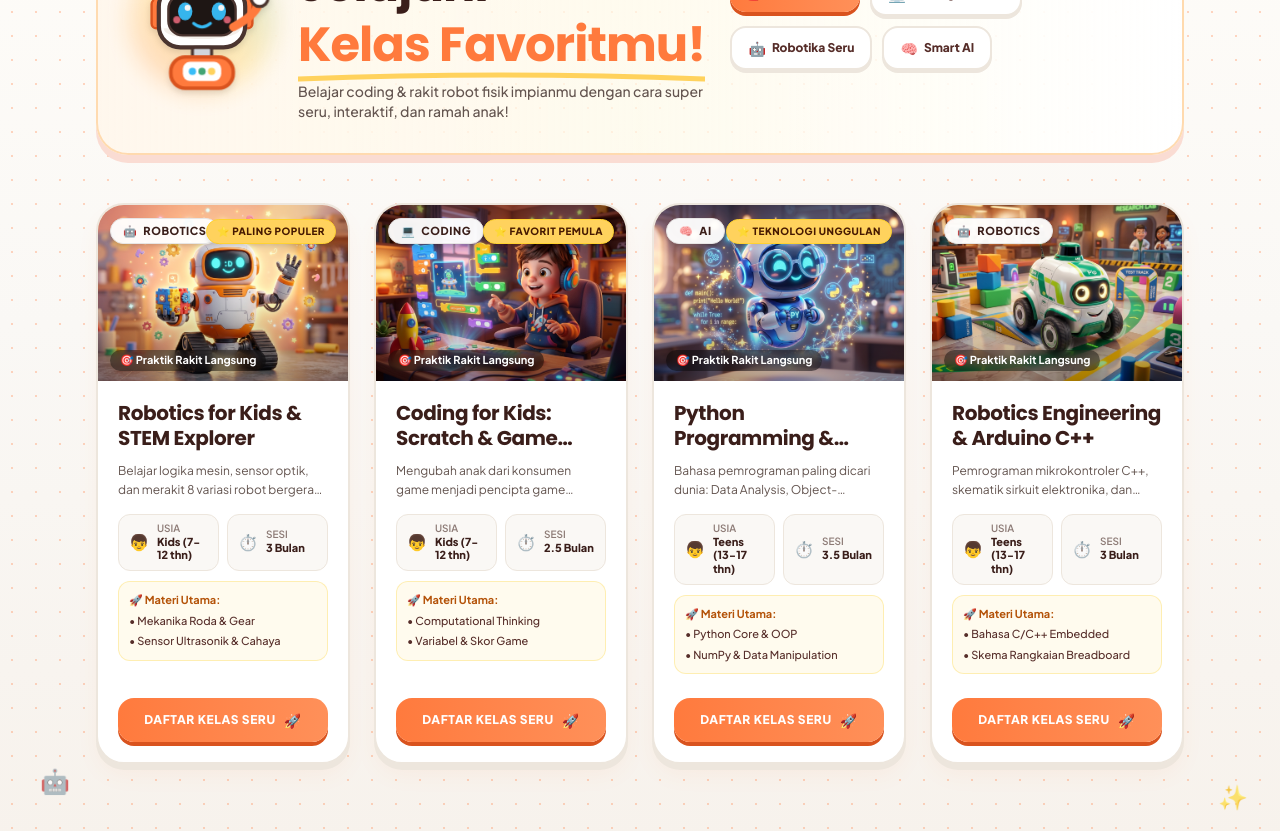
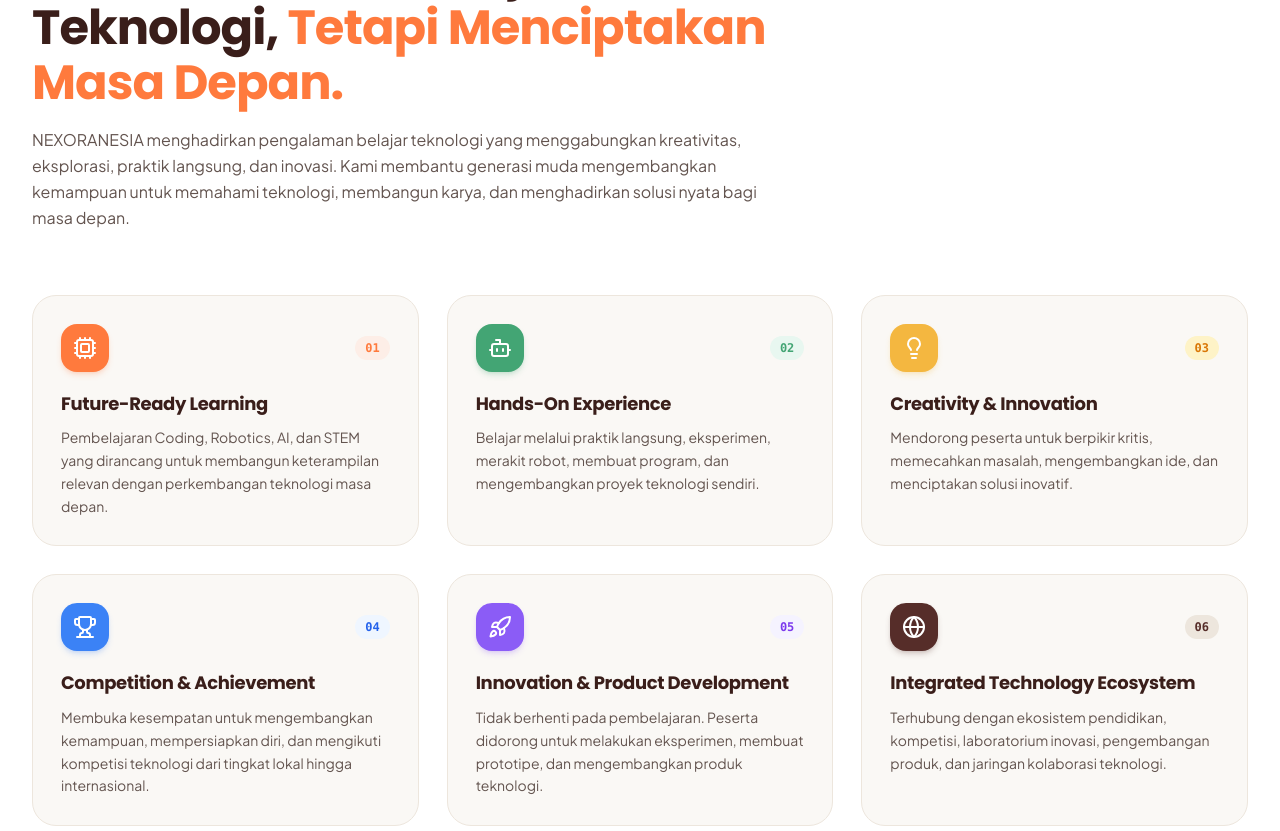
Before and after one commit to nurilasyhuri/nexoranesia, a Next.js app: page / in a window 1280 px wide. Shown: the part 920-1751 px from the top of the page. Built offline with nearby package versions, Linux system fonts and the light colour scheme.

Commit message:
feat: restore Mengapa Memilih Nexoranesia section with clean structure and zero AI slop

```diff
--- a/src/app/page.tsx
+++ b/src/app/page.tsx
@@ -16,6 +16,12 @@ import {
 import {
   ChevronLeft,
   ChevronRight,
+  Cpu,
+  Bot,
+  Lightbulb,
+  Trophy,
+  Rocket,
+  Globe,
 } from 'lucide-react';
 
 const heroSlides = [
@@ -221,7 +227,150 @@ export default function HomePage() {
         </section>
 
         {/* ======================================================== */}
-        {/* 2. JELAJAHI KELAS FAVORITMU (PROGRAMS) - MODEL KARTUN   */}
+        {/* 2. MENGAPA MEMILIH NEXORANESIA? (ABOUT)                  */}
+        {/* ======================================================== */}
+        <section id="about" className="py-16 sm:py-24 bg-white border-y border-[#EDE6DD]">
+          <div className="max-w-7xl mx-auto px-4 sm:px-6 lg:px-8">
+            {/* Header */}
+            <div className="max-w-3xl mb-12 sm:mb-16">
+              <span className="text-xs font-bold text-[#FF7A3D] uppercase tracking-widest px-3.5 py-1 rounded-full bg-[#FDEEE7] border border-[#FADCD3] inline-block mb-3.5">
+                MENGAPA MEMILIH NEXORANESIA
+              </span>
+              <h2 className="text-3xl sm:text-4xl lg:text-5xl font-extrabold text-[#3A1E1A] tracking-tight leading-[1.15]">
+                Bukan Sekadar Belajar Teknologi, <span className="text-[#FF7A3D]">Tetapi Menciptakan Masa Depan.</span>
+              </h2>
+              <p className="text-sm sm:text-base text-[#63544F] mt-4 leading-relaxed">
+                NEXORANESIA menghadirkan pengalaman belajar teknologi yang menggabungkan kreativitas, eksplorasi, praktik langsung, dan inovasi. Kami membantu generasi muda mengembangkan kemampuan untuk memahami teknologi, membangun karya, dan menghadirkan solusi nyata bagi masa depan.
+              </p>
+            </div>
+
+            {/* 6 Core Pillars Grid */}
+            <div className="grid grid-cols-1 md:grid-cols-2 lg:grid-cols-3 gap-6 sm:gap-7">
+              {/* 1. Future-Ready Learning */}
+              <div className="p-7 rounded-3xl bg-[#FAF8F5] border border-[#EDE6DD] hover:border-[#FF7A3D] hover:shadow-md transition-all group flex flex-col justify-between">
+                <div>
+                  <div className="flex items-center justify-between mb-5">
+                    <div className="w-12 h-12 rounded-2xl bg-[#FF7A3D] text-white flex items-center justify-center shadow-md shadow-[#FF7A3D]/20">
+                      <Cpu className="w-6 h-6" />
+                    </div>
+                    <span className="font-mono text-xs font-bold text-[#FF7A3D] px-2.5 py-1 rounded-full bg-[#FDEEE7]">
+                      01
+                    </span>
+                  </div>
+                  <h3 className="text-lg font-bold text-[#3A1E1A] group-hover:text-[#FF7A3D] transition-colors leading-snug">
+                    Future-Ready Learning
+                  </h3>
+                  <p className="text-xs sm:text-sm text-[#63544F] mt-2.5 leading-relaxed">
+                    Pembelajaran Coding, Robotics, AI, dan STEM yang dirancang untuk membangun keterampilan relevan dengan perkembangan teknologi masa depan.
+                  </p>
+                </div>
+              </div>
+
+              {/* 2. Hands-On Experience */}
+              <div className="p-7 rounded-3xl bg-[#FAF8F5] border border-[#EDE6DD] hover:border-[#43A574] hover:shadow-md transition-all group flex flex-col justify-between">
+                <div>
+                  <div className="flex items-center justify-between mb-5">
+                    <div className="w-12 h-12 rounded-2xl bg-[#43A574] text-white flex items-center justify-center shadow-md shadow-[#43A574]/20">
+                      <Bot className="w-6 h-6" />
+                    </div>
+                    <span className="font-mono text-xs font-bold text-[#43A574] px-2.5 py-1 rounded-full bg-[#E8F7F0]">
+                      02
+                    </span>
+                  </div>
+                  <h3 className="text-lg font-bold text-[#3A1E1A] group-hover:text-[#43A574] transition-colors leading-snug">
+                    Hands-On Experience
+                  </h3>
+                  <p className="text-xs sm:text-sm text-[#63544F] mt-2.5 leading-relaxed">
+                    Belajar melalui praktik langsung, eksperimen, merakit robot, membuat program, dan mengembangkan proyek teknologi sendiri.
+                  </p>
+                </div>
+              </div>
+
+              {/* 3. Creativity & Innovation */}
+              <div className="p-7 rounded-3xl bg-[#FAF8F5] border border-[#EDE6DD] hover:border-[#D97706] hover:shadow-md transition-all group flex flex-col justify-between">
+                <div>
+                  <div className="flex items-center justify-between mb-5">
+                    <div className="w-12 h-12 rounded-2xl bg-[#F4B740] text-white flex items-center justify-center shadow-md shadow-[#F4B740]/20">
+                      <Lightbulb className="w-6 h-6" />
+                    </div>
+                    <span className="font-mono text-xs font-bold text-[#D97706] px-2.5 py-1 rounded-full bg-[#FEF3C7]">
+                      03
+                    </span>
+                  </div>
+                  <h3 className="text-lg font-bold text-[#3A1E1A] group-hover:text-[#D97706] transition-colors leading-snug">
+                    Creativity &amp; Innovation
+                  </h3>
+                  <p className="text-xs sm:text-sm text-[#63544F] mt-2.5 leading-relaxed">
+                    Mendorong peserta untuk berpikir kritis, memecahkan masalah, mengembangkan ide, dan menciptakan solusi inovatif.
+                  </p>
+                </div>
+              </div>
+
+              {/* 4. Competition & Achievement */}
+              <div className="p-7 rounded-3xl bg-[#FAF8F5] border border-[#EDE6DD] hover:border-[#2563EB] hover:shadow-md transition-all group flex flex-col justify-between">
+                <div>
+                  <div className="flex items-center justify-between mb-5">
+                    <div className="w-12 h-12 rounded-2xl bg-[#3B82F6] text-white flex items-center justify-center shadow-md shadow-[#3B82F6]/20">
+                      <Trophy className="w-6 h-6" />
+                    </div>
+                    <span className="font-mono text-xs font-bold text-[#2563EB] px-2.5 py-1 rounded-full bg-[#EFF6FF]">
+                      04
+                    </span>
+                  </div>
+                  <h3 className="text-lg font-bold text-[#3A1E1A] group-hover:text-[#2563EB] transition-colors leading-snug">
+                    Competition &amp; Achievement
+                  </h3>
+                  <p className="text-xs sm:text-sm text-[#63544F] mt-2.5 leading-relaxed">
+                    Membuka kesempatan untuk mengembangkan kemampuan, mempersiapkan diri, dan mengikuti kompetisi teknologi dari tingkat lokal hingga internasional.
+                  </p>
+                </div>
+              </div>
+
+              {/* 5. Innovation & Product Development */}
+              <div className="p-7 rounded-3xl bg-[#FAF8F5] border border-[#EDE6DD] hover:border-[#7C3AED] hover:shadow-md transition-all group flex flex-col justify-between">
+                <div>
+                  <div className="flex items-center justify-between mb-5">
+                    <div className="w-12 h-12 rounded-2xl bg-[#8B5CF6] text-white flex items-center justify-center shadow-md shadow-[#8B5CF6]/20">
+                      <Rocket className="w-6 h-6" />
+                    </div>
+                    <span className="font-mono text-xs font-bold text-[#7C3AED] px-2.5 py-1 rounded-full bg-[#F5F3FF]">
+                      05
+                    </span>
+                  </div>
+                  <h3 className="text-lg font-bold text-[#3A1E1A] group-hover:text-[#7C3AED] transition-colors leading-snug">
+                    Innovation &amp; Product Development
+                  </h3>
+                  <p className="text-xs sm:text-sm text-[#63544F] mt-2.5 leading-relaxed">
+                    Tidak berhenti pada pembelajaran. Peserta didorong untuk melakukan eksperimen, membuat prototipe, dan mengembangkan produk teknologi.
+                  </p>
+                </div>
+              </div>
+
+              {/* 6. Integrated Technology Ecosystem */}
+              <div className="p-7 rounded-3xl bg-[#FAF8F5] border border-[#EDE6DD] hover:border-[#562D29] hover:shadow-md transition-all group flex flex-col justify-between">
+                <div>
+                  <div className="flex items-center justify-between mb-5">
+                    <div className="w-12 h-12 rounded-2xl bg-[#562D29] text-white flex items-center justify-center shadow-md shadow-[#562D29]/20">
+                      <Globe className="w-6 h-6" />
+                    </div>
+                    <span className="font-mono text-xs font-bold text-[#562D29] px-2.5 py-1 rounded-full bg-[#EDE6DD]">
+                      06
+                    </span>
+                  </div>
+                  <h3 className="text-lg font-bold text-[#3A1E1A] group-hover:text-[#562D29] transition-colors leading-snug">
+                    Integrated Technology Ecosystem
+                  </h3>
+                  <p className="text-xs sm:text-sm text-[#63544F] mt-2.5 leading-relaxed">
+                    Terhubung dengan ekosistem pendidikan, kompetisi, laboratorium inovasi, pengembangan produk, dan jaringan kolaborasi teknologi.
+                  </p>
+                </div>
+              </div>
+            </div>
+          </div>
+        </section>
+
+        {/* ======================================================== */}
+        {/* 3. JELAJAHI KELAS FAVORITMU (PROGRAMS) - MODEL KARTUN   */}
         {/* ======================================================== */}
         <section id="programs" className="relative py-20 bg-gradient-to-b from-[#FFFDF9] via-[#FAF8F5] to-[#F7F2EC] border-t border-[#EDE6DD]/80 overflow-hidden">
           {/* Subtle Cartoon Dot Grid Background */}
```
